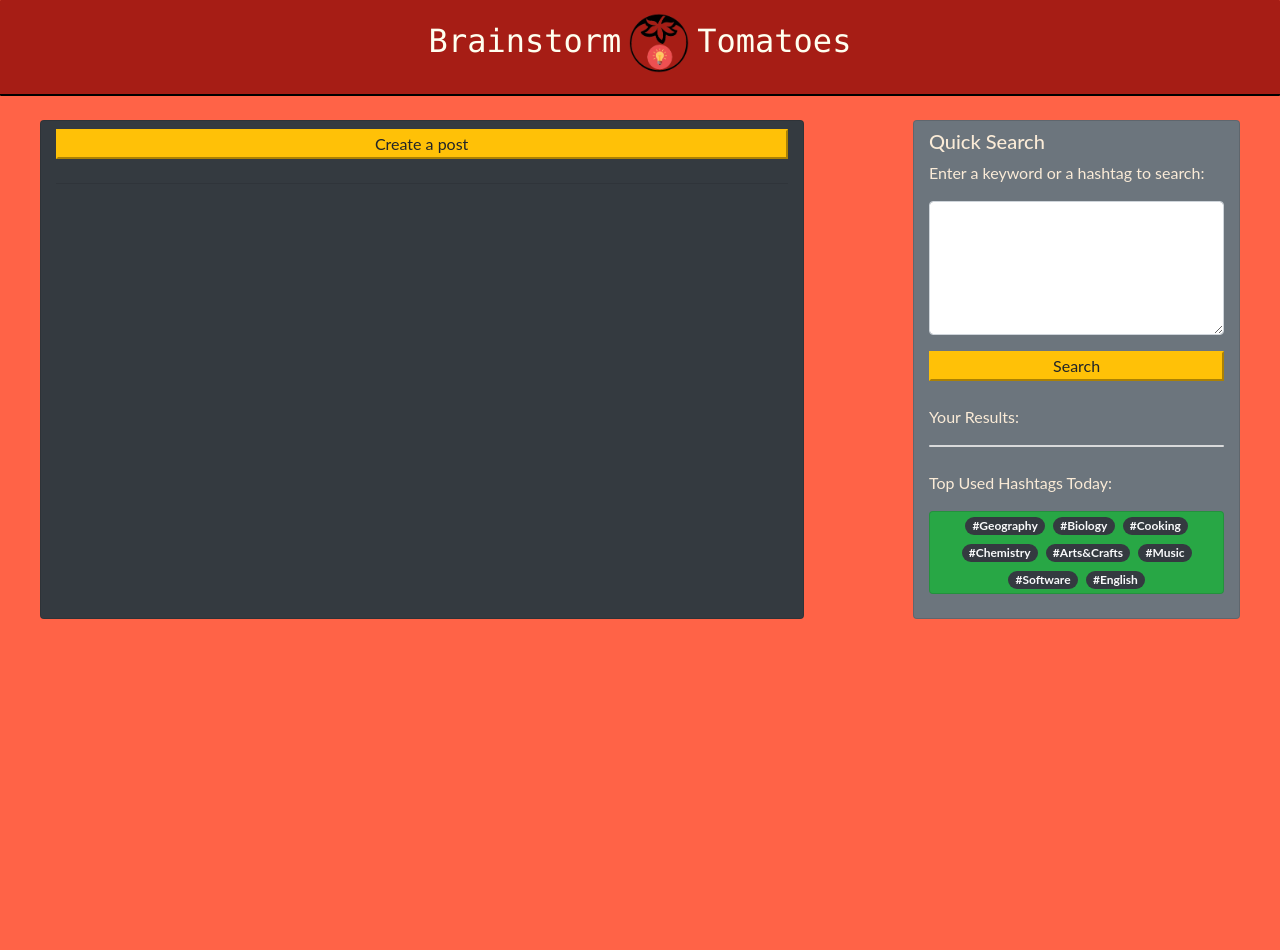
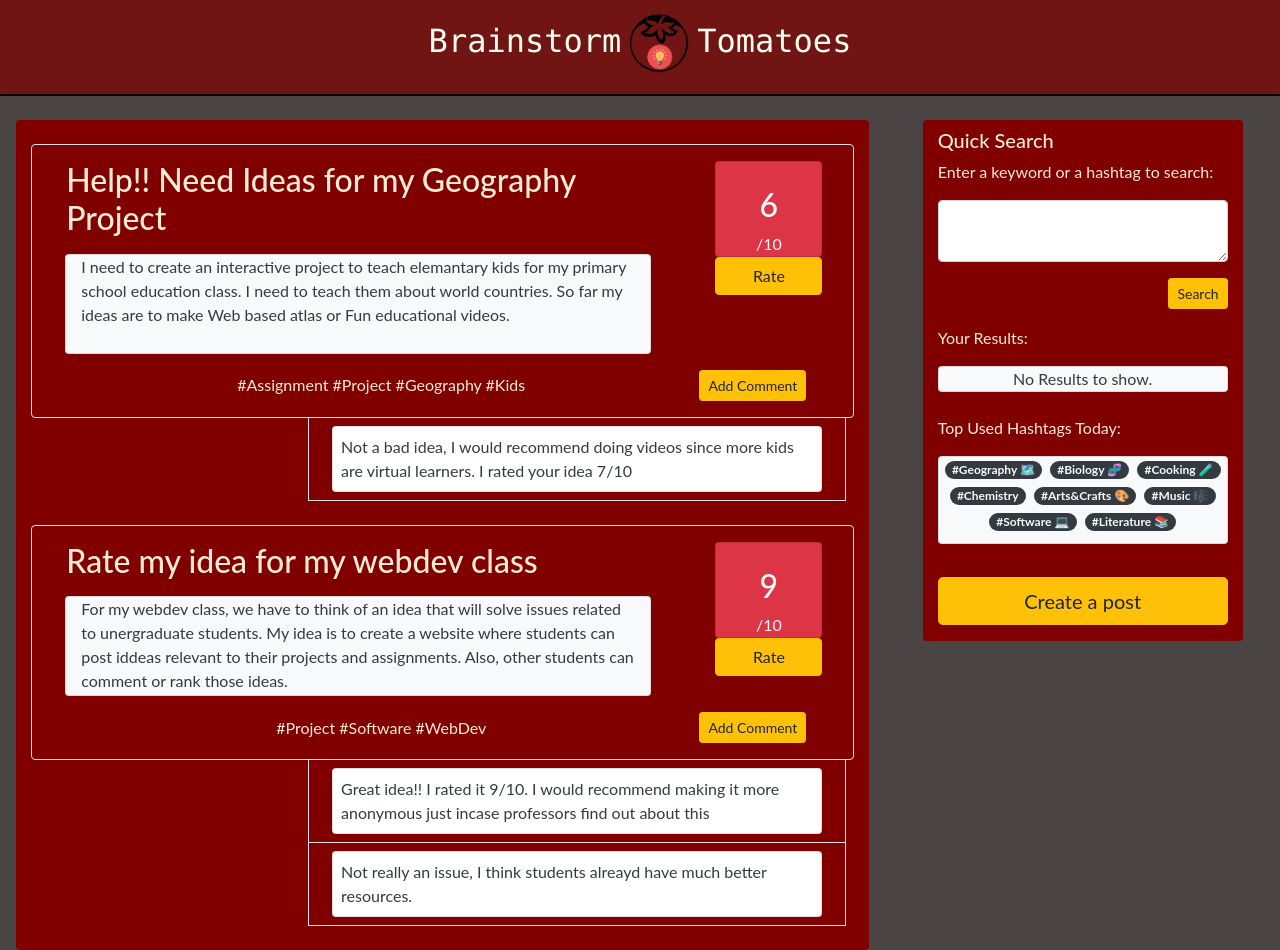
Before and after one commit to CalicoNino/brainstorm_tomatoes, a React (Create React App) app: page /feed in a window 1280 px wide. Before the commit the page ends 800 px from the top, so only its background shows below. Built offline with nearby package versions, Linux system fonts and the light colour scheme.

Commit message:
Alot done

```diff
--- a/public/index.html
+++ b/public/index.html
@@ -26,7 +26,7 @@
     -->
     <title>Brainstorm Tomatoes</title>
   </head>
-  <body style="background-color: tomato">
+  <body style="background-color: #4A4445">
     <noscript>You need to enable JavaScript to run this app.</noscript>
     <div id="root"></div>
     <!--
--- a/src/App.css
+++ b/src/App.css
@@ -12,11 +12,19 @@ App {
   position: fixed;
 }
 
+.min-h {
+  min-height: 100px;
+}
+
 .bg-red {
   background: rgb(128, 0, 0, 0.7);
   border-bottom: 2px solid black;
   border-radius: 1px;
   width: 100%;
+}
+
+.bg-tot {
+  background: rgb(128, 0, 0);
 }
 
 .caption {
@@ -94,7 +102,7 @@ video {
   height: auto;
   z-index: -100;
   transform: translateX(-50%) translateY(-50%);
-  background: url("") no-repeat;
+  /* background: url("") no-repeat; */
   background-size: cover;
   transition: 1s opacity;
 }
--- a/src/App.js
+++ b/src/App.js
@@ -1,7 +1,7 @@
-import logo from './logo.svg';
 import './App.css';
 import Home from "./components/home";
 import Feed from "./components/feed";
+import CreatePost from "./components/createPost";
 import {BrowserRouter as Router, Switch, Route} from 'react-router-dom';
 
 function App() {
@@ -11,6 +11,7 @@ function App() {
       <Switch>
         <Route path='/' exact component={Home}/>
         <Route path='/feed' exact component={Feed}/>
+        <Route path='/createpost' exact component={CreatePost}/>
       </Switch>
       </div>
     </Router>
--- a/src/components/comments.jsx
+++ b/src/components/comments.jsx
@@ -1,9 +1,20 @@
 import React, { Component } from 'react';
 
 class Comment extends Component {
-    state = {  }
     render() {
-        return (  );
+        return (
+            <div className="row mx-2">
+                <div className="col-sm-4"></div>
+                <div className="col border border-top-0">
+                    <div className="m-2 card text-left text-dark">
+                        <p className="m-2">
+                            {this.props.comment}
+                        </p>
+                    </div>
+                </div>
+            </div>
+
+        );
     }
 }
 
--- /dev/null
+++ b/src/components/createPost.jsx
@@ -0,0 +1,42 @@
+import React, { Component } from 'react';
+import NavBar from './navbar';
+import Search from './search';
+import {Link} from 'react-router-dom';
+
+class CreatePost extends Component {
+    state = {  }
+    render() {
+        return (
+            <React.Fragment>
+                <NavBar />
+                <div className="caption-text text-center">
+                    <div className="row mx-auto">
+                        <div className="mx-3 col-8 rounded bg-dark text-left">
+                            <div className="row">
+                               <Link to='/feed' className="btn btn-warning m-3 float-left">Return to Feed</Link>
+                            </div>
+                            <div className="row mx-3">
+                                <div className="col-md-11">
+                                    <h3>Create A Post</h3>
+                                </div>
+                                <button className="btn btn-lg btn-warning float-right">Post</button>
+                            </div>
+                            <div className="row">
+
+                            </div>
+
+                        </div>
+                        <div className="col-sm-3 m-auto bg-dark rounded">
+                            <Search/>
+                        </div>
+                </div>
+
+
+
+                </div>
+            </React.Fragment>
+        );
+    }
+}
+
+export default CreatePost;
--- a/src/components/feed.jsx
+++ b/src/components/feed.jsx
@@ -1,29 +1,77 @@
 import React, { Component } from 'react';
 import NavBar from './navbar';
-import bgtomatoes from '../visuals/bgtomatoes.mp4';
 import Post from './post';
 import Search from './search';
-import {Link} from 'react-router-dom';
 
 class Feed extends Component {
-    state = {  }
+    state = {
+        posts:[
+            {id:"0",
+            title: "Help!! Need Ideas for my Geography Project",
+            score: [6,10],
+            context: "I need to create an interactive project to teach elemantary kids for my primary school education class. I need to teach them about world countries. So far my ideas are to make Web based atlas or Fun educational videos.",
+            groups: ["#Assignment ", "#Project ", "#Geography ", "#Kids "],
+            items: [],
+            comments: ["Not a bad idea, I would recommend doing videos since more kids are virtual learners. I rated your idea 7/10"],
+            date:""},
+            {id:"1",
+            title: "Rate my idea for my webdev class",
+            score: [9,4],
+            context: "For my webdev class, we have to think of an idea that will solve issues related to unergraduate students. My idea is to create a website where students can post iddeas relevant to their projects and assignments. Also, other students can comment or rank those ideas.",
+            groups: ["#Project ", "#Software ", "#WebDev "],
+            items: [],
+            comments: ["Great idea!! I rated it 9/10. I would recommend making it more anonymous just incase professors find out about this",
+                "Not really an issue, I think students alreayd have much better resources."]}
+        ]
+    }
+
+    addComment = (id) => {
+        var comment = prompt("What is your comment?")
+        if(!comment){
+            const posts = [...this.state.posts];
+            posts[id].comments.push(comment);
+            this.setState({posts})
+        }
+    }
+
+    addScore = (id) => {
+        var rating = prompt("What is your rating out of 10? (Any other rating will be disregarded)")
+        if(!rating){
+            const posts = [...this.state.posts];
+            console.log(rating)
+            posts[id].score[0] = (posts[id].score[0]*posts[id].score[1] + rating)/(posts[id].score[1]+1)
+            posts[id].score[1] += 1
+            this.setState({posts})
+        }
+    }
+
     render() {
         return (
             <React.Fragment>
                 <NavBar />
                 <div className="caption-text text-center">
-                    <div className="row">
-                        <div className="mx-auto col-sm-7 card bg-dark">
-                            <button className="btn-warning my-2">Create a post</button><hr/>
-                            <Post/>
+                    <div className="row mx-auto">
+                        <div className="mx-3 col-8 rounded bg-tot">
+                        { this.state.posts.map( post =>
+                            <Post
+                            key={post.id}
+                            id={post.id}
+                            title={post.title}
+                            score={post.score}
+                            context={post.context}
+                            groups={post.groups}
+                            items={post.items}
+                            comments={post.comments}
+                            addComment={this.addComment}
+                            addScore={this.addScore}
+
+                            />
+                        )}
                         </div>
-                        <div className="h-100 mx-auto col-sm-3 card bg-secondary">
+                        <div className="col-sm-3 mx-auto bg-tot rounded h-100">
                             <Search/>
                         </div>
-                </div>
-
-
-
+                    </div>
                 </div>
             </React.Fragment>
         );
--- a/src/components/post.jsx
+++ b/src/components/post.jsx
@@ -1,12 +1,43 @@
 import React, { Component } from 'react';
+import Comment from './comments';
+import '../App.css';
 
 class Post extends Component {
-    state = {  }
     render() {
         return (
-            <React.Fragment>
+            <div className="my-4">
+                <div className="container border rounded">
+                    <div className="row">
+                        <div className="col-9 m-auto">
+                            <div className="row">
+                                <h2 className="text-left m-3">{this.props.title}</h2>
+                            </div>
+                            <div className="row-lg-10">
+                                <div className="col min-h card bg-light text-dark text-left">
+                                    {this.props.context}<br/>
+                                </div>
+                            </div>
+                        </div>
 
-            </React.Fragment>
+                        <div className="col-sm-2 bg-tot border-0 mx-3 my-3">
+                            <div className="row m-auto card bg-danger text-light rounded">
+                            &nbsp;
+                                <h2 className="text-center">&nbsp;&nbsp;&nbsp;{this.props.score[0]}&nbsp;&nbsp;&nbsp;</h2>/10
+                            </div>
+                            <div className="row m-auto"><button className="btn btn-warning m-auto btn-block" onClick={() => this.props.addScore(this.props.id)}>Rate</button></div>
+                        </div>
+                    </div>
+                    <div className="row mx-4 my-3">
+                        <div className="m-auto float-left">{this.props.groups}</div>
+                        <button className="btn btn-sm btn-warning mx-2 float-right" onClick={() => this.props.addComment(this.props.id)}>Add Comment</button>
+                    </div>
+                </div>
+                { this.props.comments.map( comment =>
+                    <Comment
+                        comment={comment}
+                    />
+                )}
+            </div>
         );
     }
 }
--- a/src/components/search.jsx
+++ b/src/components/search.jsx
@@ -1,4 +1,5 @@
 import React, { Component } from 'react';
+import {Link} from "react-router-dom";
 
 class Search extends Component {
     state = {  }
@@ -10,29 +11,31 @@ class Search extends Component {
                     Enter a keyword or a hashtag to search:
                 </p>
                 <div className="text-left form-group">
-                    <textarea className="form-control" rows="5" id="comment"></textarea>
+                    <textarea className="form-control" rows="2" id="comment"></textarea>
                 </div>
-                <button className="btn-warning float-right">Search</button>
+                <button className="btn btn-warning btn-sm float-right">Search</button>
+                <br/>
                 <br/>
 
                 <p className="text-left">Your Results:</p>
-                <div className="card bg-light" rows='5' id="results">
-
+                <div className="card bg-light text-dark" id="results">
+                    No Results to show.
                 </div>
                 <br/>
                 <p className="text-left">Top Used Hashtags Today:</p>
-                <div className='card bg-success'>
-                    <h7>
-                        <span className='badge badge-pill badge-dark text-light m-1'>#Geography</span>
-                        <span className='badge badge-pill badge-dark text-light m-1'>#Biology</span>
-                        <span className='badge badge-pill badge-dark text-light m-1'>#Cooking</span>
+                <div className='card bg-light'>
+                    <h6>
+                        <span className='badge badge-pill badge-dark text-light m-1'>#Geography 🗺️</span>
+                        <span className='badge badge-pill badge-dark text-light m-1'>#Biology 🧬</span>
+                        <span className='badge badge-pill badge-dark text-light m-1'>#Cooking 🧪</span>
                         <span className='badge badge-pill badge-dark text-light m-1'>#Chemistry</span>
-                        <span className='badge badge-pill badge-dark text-light m-1'>#Arts&Crafts</span>
-                        <span className='badge badge-pill badge-dark text-light m-1'>#Music</span>
-                        <span className='badge badge-pill badge-dark text-light m-1'>#Software</span>
-                        <span className='badge badge-pill badge-dark text-light m-1'>#English</span>
-                    </h7>
-                </div><br/>
+                        <span className='badge badge-pill badge-dark text-light m-1'>#Arts&Crafts 🎨</span>
+                        <span className='badge badge-pill badge-dark text-light m-1'>#Music 🎼</span>
+                        <span className='badge badge-pill badge-dark text-light m-1'>#Software 💻</span>
+                        <span className='badge badge-pill badge-dark text-light m-1'>#Literature 📚</span>
+                    </h6>
+                </div><hr/>
+                <Link to='/createpost' className="btn btn-warning btn-block btn-lg mb-3 float-left">Create a post</Link><br/>
             </React.Fragment>
         );
     }
```
Also changed, not shown: src/logo.svg (deleted), 1 other file (tests, documents, lock files or other folders).
